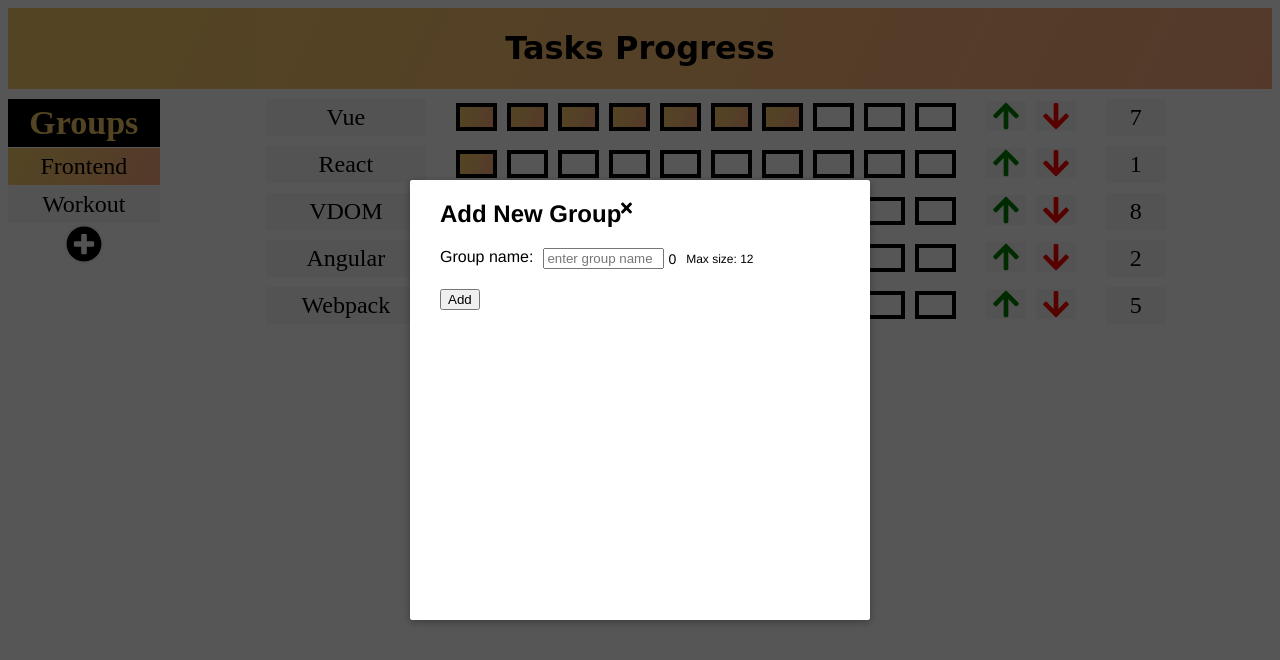
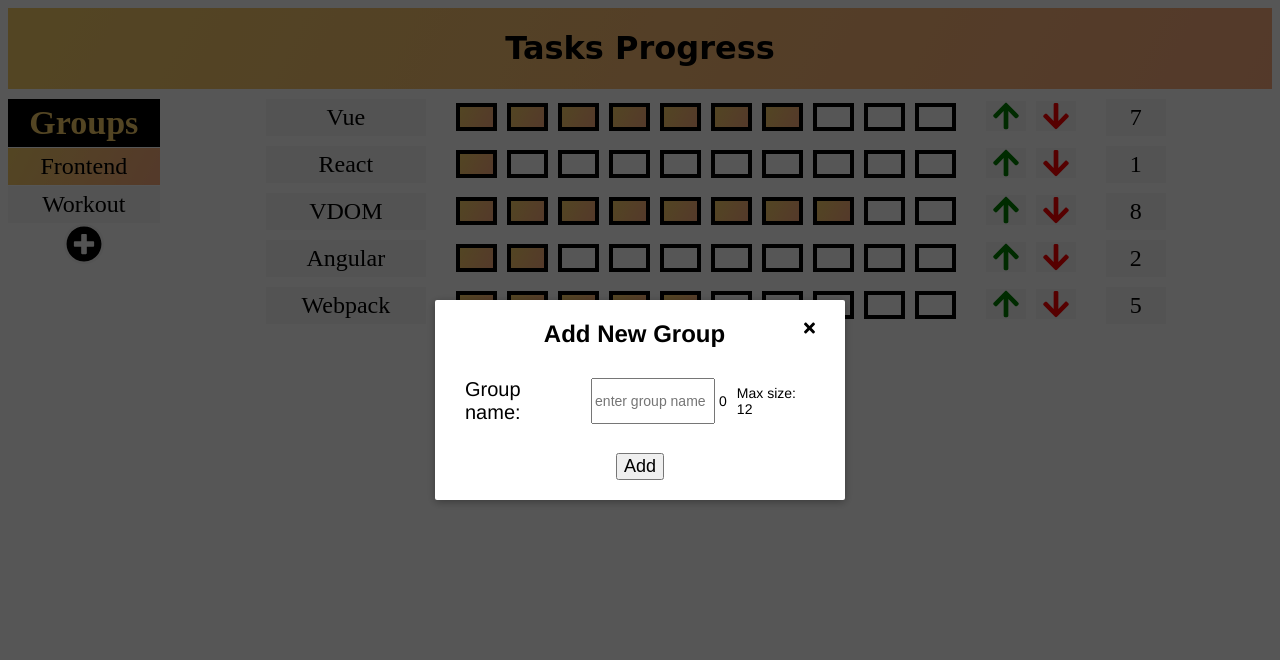
Before and after one commit to leviweiss/Task-Progress, a Vue app: page / in a window 1280 px wide. Both pictures are taken after a click on the icon 83 px from the left and 243 px from the top of the page. Shown: the top 660 px of the page. Built offline with nearby package versions, Linux system fonts and the light colour scheme; the HTML template or start-up script is replaced by a standard one.

Commit message:
done with model alignment

```diff
--- a/src/components/AddGroupModal.vue
+++ b/src/components/AddGroupModal.vue
@@ -2,31 +2,29 @@
     <transition id="modal">
         <div class="modal-mask">
             <div class="modal-wrapper" @click.stop="wrapperClick">
-                <div class="modal-container">
-                    <div class="modal-container-sections">
-                        <div class="modal-container-sections__header-section" @click.stop>
-                            <div class="modal-container-sections__header-section__header">
+                <div class="modal-container" @click.stop>
+                    <div class="modal-container__header-section">
+                        <div class="modal-container__header-section__header">
                             Add New Group
                         </div>
-                            <div class="modal-container-sections__header-section__close-icon" @click.prevent="closeElementClick">
+                        <div class="modal-container__header-section__close-icon" @click.prevent="closeElementClick">
                             <i class="fa fa-times"/>
                         </div>
                     </div>
-                        <div class="modal-container-sections__body">
+                    <div class="modal-container__body">
                         <form>
-                                <div class="modal-container-sections__body__group-name">
-                                    <label class="modal-container-sections__body__group-name__label" for="group-name">Group name:</label><br>
-                                    <input class="modal-container-sections__body__group-name__text" type="text" id="group-name" name="group-name"
+                            <div class="modal-container__body__group-name">
+                                <label class="modal-container__body__group-name__label" for="group-name">Group name:</label><br>
+                                <input class="modal-container__body__group-name__text" type="text" id="group-name" name="group-name"
                                     placeholder="enter group name" minlength="1" maxlength="12" size="12" v-model="groupName"><br>
-                                    <label class="modal-container-sections__body__group-name__size" for="group-name">{{ groupName.length }}</label><br>
-                                    <label class="modal-container-sections__body__group-name__max-size" for="group-name">Max size: 12</label><br>
+                                <label class="modal-container__body__group-name__size" for="group-name">{{ groupName.length }}</label><br>
+                                <label class="modal-container__body__group-name__max-size" for="group-name">Max size: 12</label><br>
                             </div>
                         </form>
                     </div>
-                        <div class="modal-container-footer">
-                            <input type="submit" value="Add" @click.prevent="AddGroup">
-                        </div>
-                    </div>
+                    <!-- <div class="modal-container__footer"> -->
+                        <input class="modal-container__footer" type="submit" value="Add" @click.prevent="AddGroup">
+                    <!-- </div> -->
                 </div>
             </div>
         </div>
@@ -79,8 +77,8 @@
 }
 
 .modal-container {
-    width: 400px;
-    height: 400px;
+    width: 350px;
+    height: 160px;
     margin: 0px auto;
     padding: 20px 30px;
     background-color: #fff;
@@ -88,16 +86,17 @@
     box-shadow: 0 2px 8px rgba(0, 0, 0, 0.33);
     transition: all 0.3s ease;
     font-family: Helvetica, Arial, sans-serif;
-}
 
-.modal-container-sections {
+    @include flex-column;
+    justify-content: space-between;
+
     &__header-section {
         @include flex-row;
-        margin-bottom: 10px;
 
         &__header {
             font-weight: bold;
             font-size: 24px;
+            margin: auto;
         }
 
         &__close-icon {
@@ -106,17 +105,19 @@
     }
 
     &__body {
-        margin: 20px 0;
+        align-self: center;
 
         &__group-name {
             @include flex-row;
 
             &__label {
+                font-size: 20px;
                 margin-right: 10px;
             }
 
             &__text {
                 margin-right: 4px;
+                font-size: 14px;
             }
 
             &__size {
@@ -126,14 +127,15 @@
             }
 
             &__max-size {
-                font-size: 12px;
+                font-size: 14px;
                 align-self: center;
             }
         }
     }
 
     &__footer {
-        margin-left: 40%;
+        align-self: center;
+        font-size: 18px;
     }
 }
 
```
Lines whose indentation alone changed are shown as unchanged.
